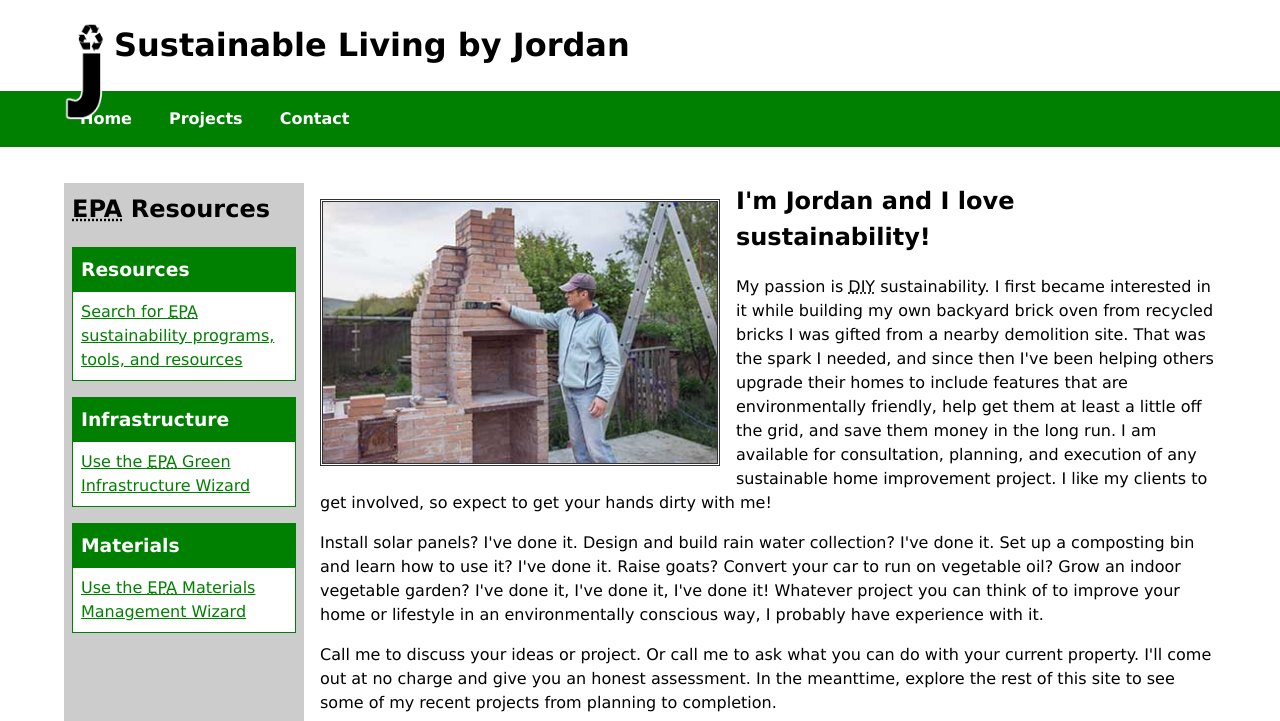
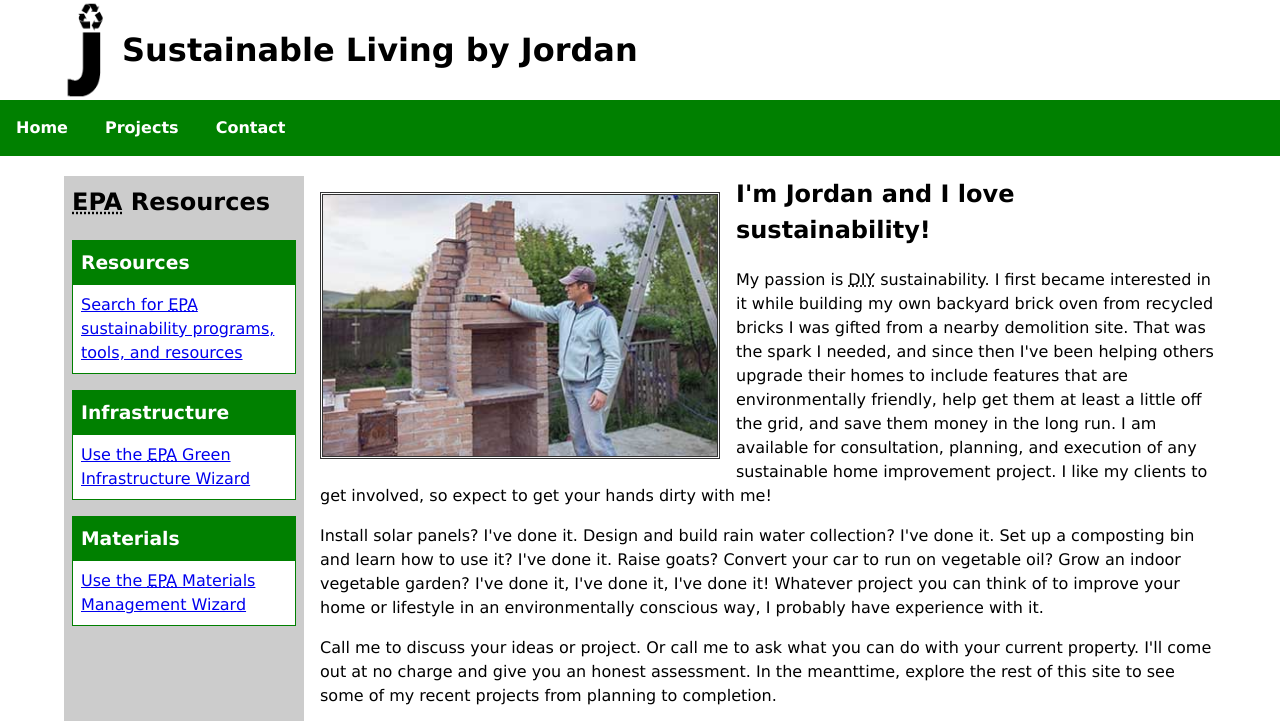
Before and after one commit to miles8945/Sustain, a plain HTML site: page index.html in a window 1280 px wide. Shown: the top 721 px of the page. Drawn offline with Linux system fonts and the light colour scheme.

Commit message:
Update index.html

```diff
--- a/index.html
+++ b/index.html
@@ -22,6 +22,47 @@
         margin-right: auto;
       }
 
+      header {
+        display: flex;
+        align-items: center;
+        justify-content: flex-start;
+      }
+
+      #logo {
+        margin-right: 1rem;
+      }
+
+      h1 {
+        margin: 0;
+      }
+
+      nav {
+        background-color: #008000;
+      }
+
+      nav ul {
+        list-style: none;
+        padding: 0;
+        margin: 0;
+      }
+
+      nav ul li {
+        display: inline-block;
+      }
+
+      nav ul li a {
+        display: inline-block;
+        padding: 1rem;
+        color: white;
+        text-decoration: none;
+        font-weight: bold;
+      }
+
+      nav ul li a:hover {
+        background-color: black;
+        color: #9ae39a;
+      }
+
       #content-wrapper {
         display: flex;
       }
@@ -44,50 +85,6 @@
       main {
         order: 2;
         flex: 4;
-      }
-
-      a {
-        color: #008000;
-      }
-
-      header {
-        position: relative;
-      }
-
-      #logo {
-        position: absolute;
-        top: 0;
-        left: 0;
-      }
-
-      header h1, nav ul {
-        padding-left: 50px;
-      }
-
-      nav {
-        background-color: #008000;
-      }
-
-      nav ul {
-        list-style: none;
-        padding: 0;
-      }
-
-      nav ul li {
-        display: inline-block;
-      }
-
-      nav ul li a {
-        display: inline-block;
-        padding: 1rem;
-        color: white;
-        text-decoration: none;
-        font-weight: bold;
-      }
-
-      nav ul li a:hover {
-        background-color: black;
-        color: #9ae39a;
       }
 
       main article img {
@@ -150,8 +147,8 @@
 
   <body>
     <header role="banner">
+      <img src="images/logo.png" width="42" height="100" alt="logo" id="logo">
       <h1>Sustainable Living by Jordan</h1>
-      <img src="images/logo.png" width="42" height="100" alt="logo" id="logo">
     </header>
 
     <nav role="navigation">
```
